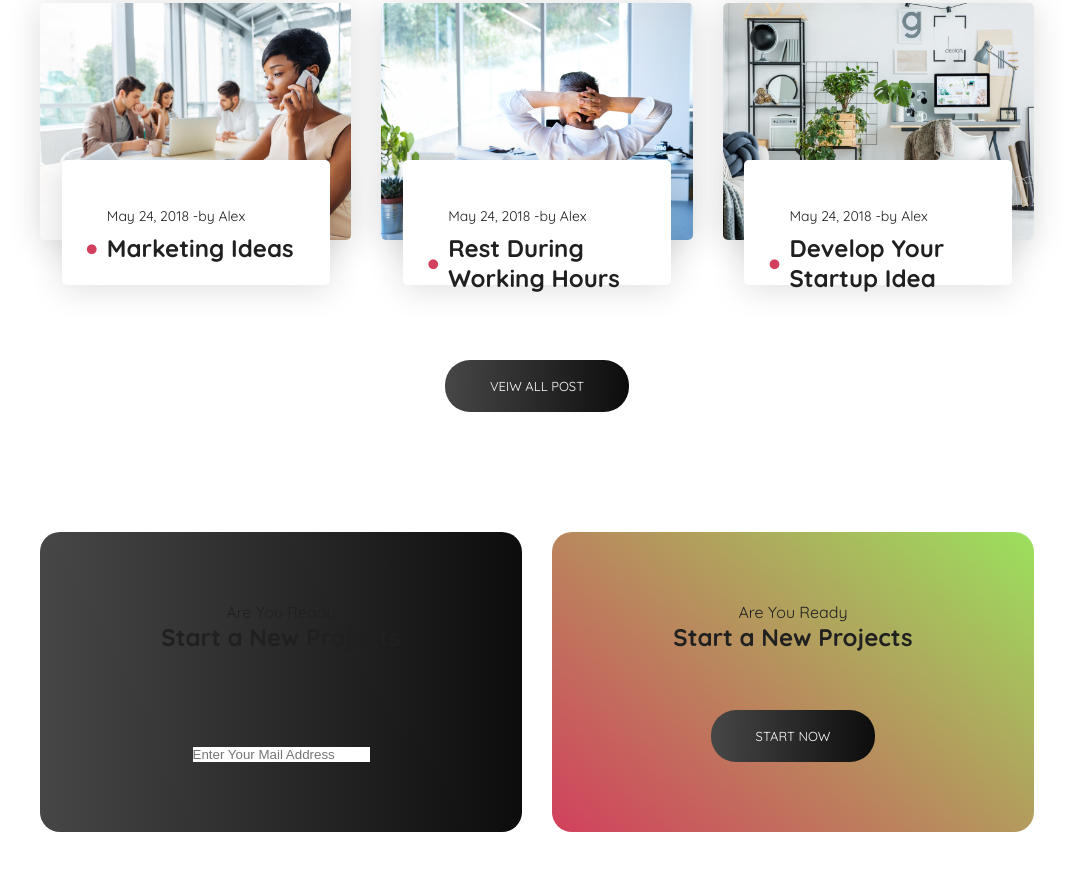
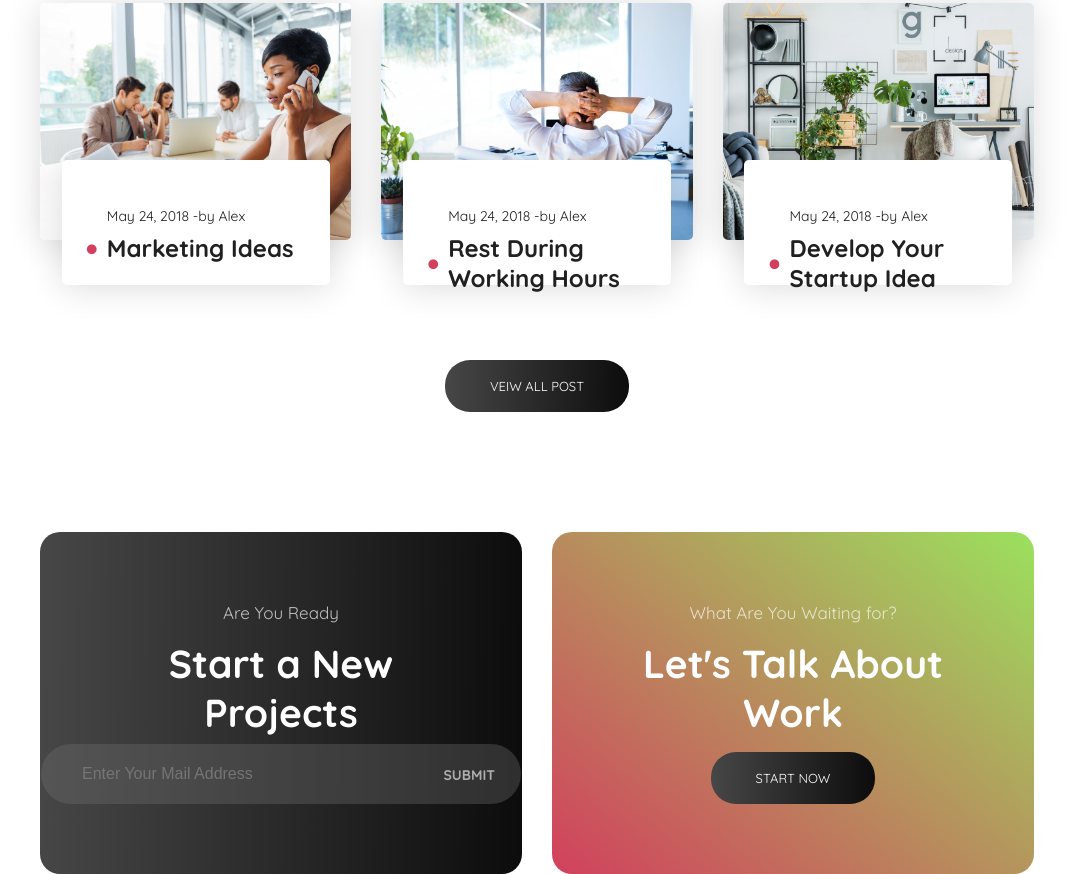
Before and after one commit to andreamarangon/proj-html-vuejs, a website: page index.html in a window 1280 px wide. Shown: the part 6296-7170 px from the top of the page, without its empty margins (103-1176 px from the left). Before the commit the page ends 7128 px from the top, so only its background shows below. Drawn offline with nearby package versions, Linux system fonts and the light colour scheme.

Commit message:
avanzamento lavoro su sezione partners

```diff
--- a/index.html
+++ b/index.html
@@ -288,17 +288,23 @@
             <div class="partners-card partners-card-gray">
               <div class="partners-card-text text-center">
                 <span>Are You Ready</span>
-                <h1>Start a New Projects</h1>
+                <h1 class="mt-2">Start a New Projects</h1>
               </div>
-              <input value="" placeholder="Enter Your Mail Address">
+              <div class="subscribe">
+                <input type="email" name="email" value="" placeholder="Enter Your Mail Address">
+                <span class="submit">SUBMIT</span>
+              </div>
             </div>
             <div class="partners-card partners-card-green">
               <div class="partners-card-text text-center">
-                <span>Are You Ready</span>
-                <h1>Start a New Projects</h1>
+                <span>What Are You Waiting for?</span>
+                <h1 class="mt-2">Let's Talk About Work</h1>
               </div>
               <div class="my-btn-gray">start now</div>
             </div>
+          </div>
+          <div class="partners-logo-container">
+
           </div>
         </div>
       </section>
--- a/src/scss/partials/_partners.scss
+++ b/src/scss/partials/_partners.scss
@@ -7,7 +7,7 @@
       .partners-card {
         padding: 70px;
         border-radius: 20px;
-        height: 300px;
+        height: 342px;
         width: calc(100% / 2 - 30px);
         margin: 0 15px;
         display: flex;
@@ -15,10 +15,41 @@
         align-items: center;
         justify-content: space-between;
         .partners-card-text {
-
+          span {
+            color: #ffffffb3;
+            font-size: 17px;
+          }
+          h1 {
+            font-size: 39px;
+            color: $tertiary;
+          }
         }
         &.partners-card-gray {
           background: linear-gradient(271deg,#0c0c0c 0%,#474747 100%);
+          .subscribe {
+            position: relative;
+            input {
+              background-color: #70707059;
+              color: rgba(255,255,255,.6);
+              font-size: 16px;
+              outline: none;
+              padding: 21px 90px 21px 41px;
+              width: 480px;
+              max-width: 480px;
+              border-radius: 100px;
+              border-bottom: none;
+              border: none;
+            }
+            .submit {
+              color: rgba(255,255,255,.6);
+              padding: 18px 0;
+              font-size: 14px;
+              font-weight: 700;
+              position: absolute;
+              right: 26px;
+              top: 4px;
+            }
+          }
         }
         &.partners-card-green {
           background-image: linear-gradient(39deg,$secondary 0%,#9be15d 100%);
```
Also changed, not shown: dist/css/master.css.
